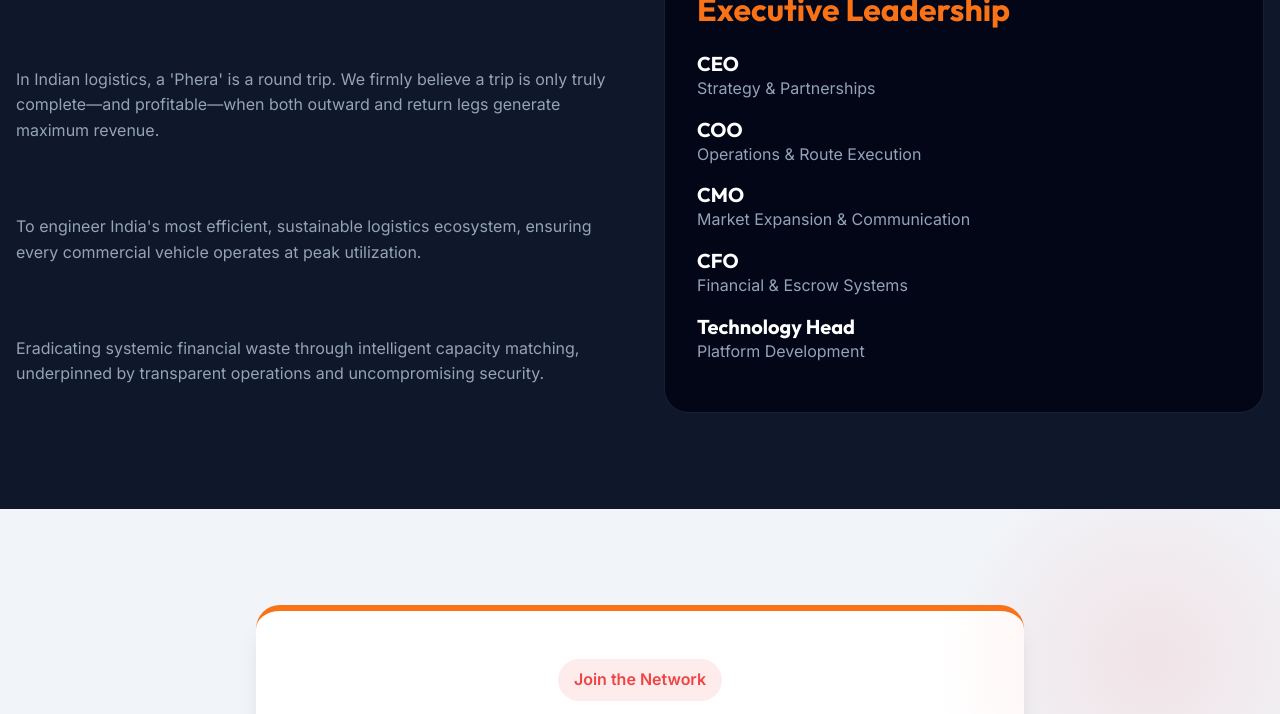
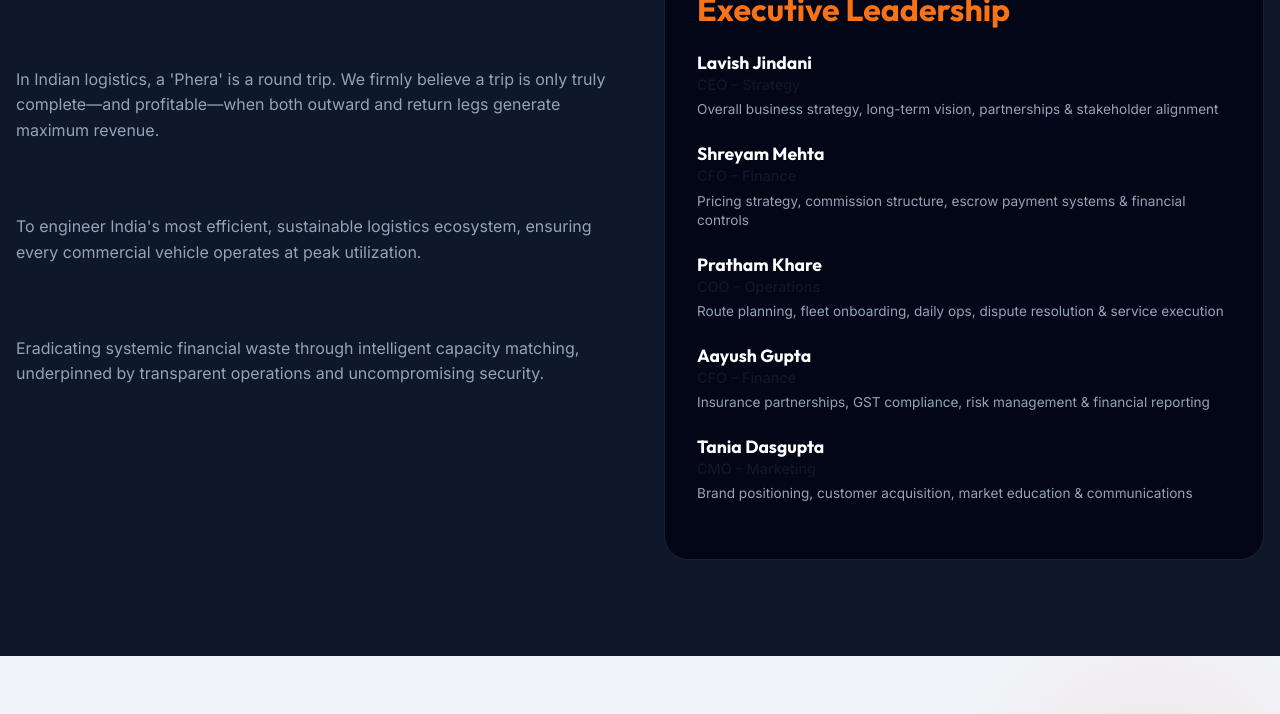
Before and after one commit to lavishjindani711-hub/Phera-main-website, a plain HTML site: page index.html in a window 1280 px wide. Shown: the part 4874-5588 px from the top of the page. Drawn offline with Linux system fonts and the light colour scheme.

Commit message:
feat: Update team members in About Us section

```diff
--- a/index.html
+++ b/index.html
@@ -492,25 +492,45 @@
                     <div class="company-team bg-darker p-4 card-radius border-subtle">
                         <h3 class="mb-4 color-orange" data-i18n="comp-team-title">Management Structure</h3>
                         <div class="team-list">
-                            <div class="team-role">
-                                <h4 class="role-title text-white">CEO</h4>
-                                <p class="role-desc text-gray">Strategy & Partnerships</p>
+                            <div class="team-role" style="margin-bottom: 1.5rem;">
+                                <h4 class="role-title text-white mb-1" style="font-size: 1.1rem;">Lavish Jindani</h4>
+                                <p class="text-white"
+                                    style="font-size: 0.9em; font-weight: 500; margin-bottom: 0.25rem; color: var(--clr-primary);">
+                                    CEO &ndash; Strategy</p>
+                                <p class="role-desc text-gray m-0" style="font-size: 0.85em; line-height: 1.4;">Overall
+                                    business strategy, long-term vision, partnerships & stakeholder alignment</p>
                             </div>
-                            <div class="team-role">
-                                <h4 class="role-title text-white">COO</h4>
-                                <p class="role-desc text-gray">Operations & Route Execution</p>
+                            <div class="team-role" style="margin-bottom: 1.5rem;">
+                                <h4 class="role-title text-white mb-1" style="font-size: 1.1rem;">Shreyam Mehta</h4>
+                                <p class="text-white"
+                                    style="font-size: 0.9em; font-weight: 500; margin-bottom: 0.25rem; color: var(--clr-primary);">
+                                    CFO &ndash; Finance</p>
+                                <p class="role-desc text-gray m-0" style="font-size: 0.85em; line-height: 1.4;">Pricing
+                                    strategy, commission structure, escrow payment systems & financial controls</p>
                             </div>
-                            <div class="team-role">
-                                <h4 class="role-title text-white">CMO</h4>
-                                <p class="role-desc text-gray">Market Expansion & Communication</p>
+                            <div class="team-role" style="margin-bottom: 1.5rem;">
+                                <h4 class="role-title text-white mb-1" style="font-size: 1.1rem;">Pratham Khare</h4>
+                                <p class="text-white"
+                                    style="font-size: 0.9em; font-weight: 500; margin-bottom: 0.25rem; color: var(--clr-primary);">
+                                    COO &ndash; Operations</p>
+                                <p class="role-desc text-gray m-0" style="font-size: 0.85em; line-height: 1.4;">Route
+                                    planning, fleet onboarding, daily ops, dispute resolution & service execution</p>
                             </div>
-                            <div class="team-role">
-                                <h4 class="role-title text-white">CFO</h4>
-                                <p class="role-desc text-gray">Financial & Escrow Systems</p>
+                            <div class="team-role" style="margin-bottom: 1.5rem;">
+                                <h4 class="role-title text-white mb-1" style="font-size: 1.1rem;">Aayush Gupta</h4>
+                                <p class="text-white"
+                                    style="font-size: 0.9em; font-weight: 500; margin-bottom: 0.25rem; color: var(--clr-primary);">
+                                    CFO &ndash; Finance</p>
+                                <p class="role-desc text-gray m-0" style="font-size: 0.85em; line-height: 1.4;">
+                                    Insurance partnerships, GST compliance, risk management & financial reporting</p>
                             </div>
-                            <div class="team-role">
-                                <h4 class="role-title text-white">Technology Head</h4>
-                                <p class="role-desc text-gray">Platform Development</p>
+                            <div class="team-role" style="margin-bottom: 1.5rem;">
+                                <h4 class="role-title text-white mb-1" style="font-size: 1.1rem;">Tania Dasgupta</h4>
+                                <p class="text-white"
+                                    style="font-size: 0.9em; font-weight: 500; margin-bottom: 0.25rem; color: var(--clr-primary);">
+                                    CMO &ndash; Marketing</p>
+                                <p class="role-desc text-gray m-0" style="font-size: 0.85em; line-height: 1.4;">Brand
+                                    positioning, customer acquisition, market education & communications</p>
                             </div>
                         </div>
                     </div>
```
